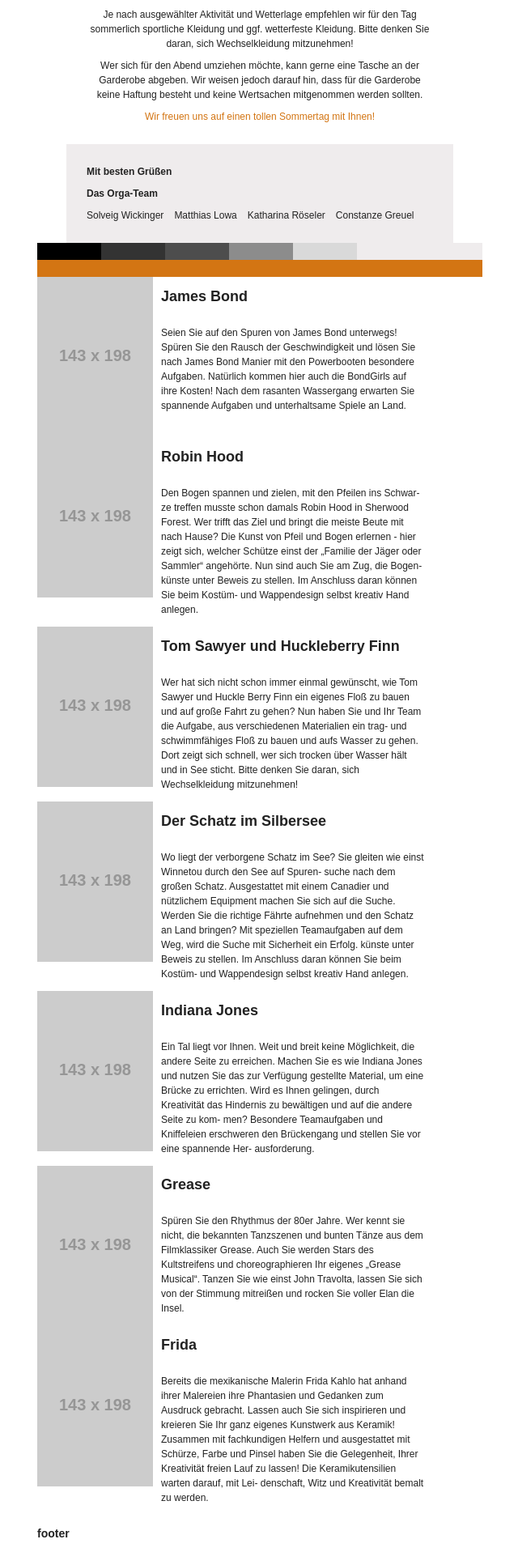
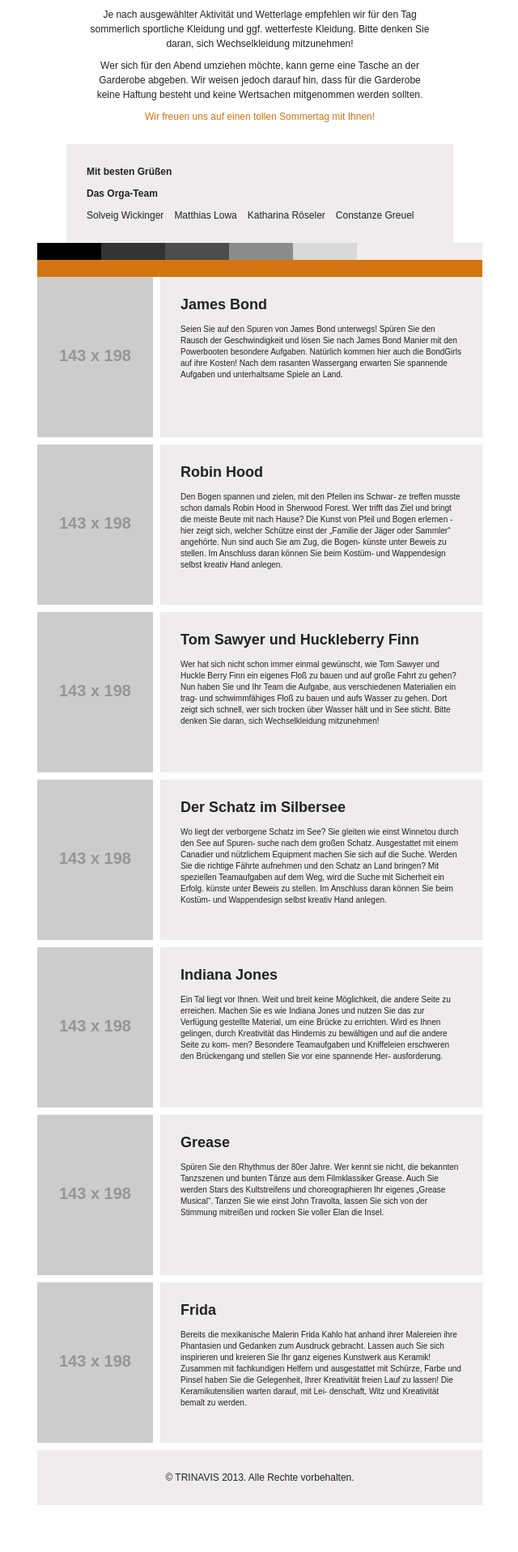
Before and after one commit to createcreate/trinavis-newsletter, a Jekyll site: the page built from index.html, in a window 1280 px wide. Shown: the part 1037-2954 px from the top of the page at 81% size, without its empty margins (319-959 px from the left). Built offline with Jekyll 4.4.1, drawn with Linux system fonts in a browser that asks for light colours; nearby versions of some CDN libraries; after the commit the page ends 2896 px from its top, so only the background shows below that; some of the changed text lies outside the part shown.

Commit message:
More layout

```diff
--- a/_includes/main.css
+++ b/_includes/main.css
@@ -64,29 +64,32 @@ body {
     margin: 0 auto;
 }
 
-section img {
-	float: left;
-	width: 143px;
+section {
+	overflow: hidden;
+	width: 550px;
+	margin: 0 auto;
 }
 
-section {
-	overflow: hidden;
-	width: 478px;
+section h2 {
+	margin-top: 0;
+	margin-bottom: 9x;
 }
+
+section p {
+	margin: 0;
+	font-size: 10px;
+	line-height: 14px;
+}
+
 
 section img {
 	float: left;
 	width: 143px;
 }
 
-section p {
+section .gray-box {
 	float: right;
-	width: 325px;
-}
-
-section h2 {
-	float: right;
-	width: 325px;
+	width: 275px;
 }
 
 header {
@@ -204,6 +207,7 @@ p.unser {
 	margin-top: 0;
 	margin-bottom: 9px;
 }
+
 .besten ul {
 	overflow: hidden;
 	list-style-type: none;
@@ -216,3 +220,14 @@ p.unser {
 	margin-right: 13px;
 	padding-left: 0;
 }
+
+section .gray-box {
+	text-align: left;
+	margin-bottom: 9px;
+	width: 348px;
+	height: 148px;
+}
+
+footer.gray-box {
+	width: 500px;
+}
--- a/index.html
+++ b/index.html
@@ -24,7 +24,7 @@ title: Newsletter
 	    	<p class="unser">unser Sommerfest am <b>16. August 2013</b> nähert sich mit großen<br/>Schritten und wir wollen Sie heute über den groben Ablauf<br/>unserer Veranstaltung informieren.</p>
 	    </div>
     	<p class="white-box">Wir werden am Freitag um 9.30 Uhr vom Büro abfahren. Busse und Fähre<br/>bringen uns zur Insel Lindwerder in der Havel, auf der wir den ganzen Tag<br/>verbringen werden. Gegen 22.00 Uhr endet unser Sommerfest und wir<br/>werden die Insel verlassen.</p>
-    	<p class="gray-box">Wie bereits angekündigt, werden uns die Busse zum Büro zurückbringen und weitere zentrale BVG-Knotenpunkte (S-Bhf Wannsee, Bahnhof Zoo, Hauptbahnhof und Alexanderplatz) ansteuern, um Ihnen einen komfortablen Heimweg zu ermöglichen. Sollten Sie nicht bis zum Ende mit uns feiern können, besteht selbstverständlich die Möglichkeit, die Insel früher zu verlassen. Bitte wenden Sie sich in diesem Falle an Frau Greuel, um frühere Rückfahrt- möglichkeiten im Vorfeld abzustimmen.</p>
+    	<p class="gray-box">Wie bereits angekündigt, werden uns die Busse zum Büro zurückbringen und weitere zentrale BVG-Knotenpunkte (S-Bhf Wannsee, Bahnhof Zoo, Hauptbahnhof und Alexanderplatz) ansteuern, um Ihnen einen komfortablen Heimweg zu ermöglichen. Sollten Sie nicht bis zum Ende mit uns feiern können, besteht selbstverständlich die Möglichkeit, die Insel früher zu verlassen. Bitte wenden Sie sich in diesem Falle an Frau Greuel, um frühere Rückfahrt- möglichkeiten im Vorfeld abzustimmen.</p>
     	<p class="orange-box"><b>Tagsüber werden nachfolgende Aktivitäten angeboten</b><br/>
 (die einzelnen Aktivitäten sind in der beigefügten Datei näher beschrieben):</p>
         <div id="activities">
@@ -40,12 +40,12 @@ title: Newsletter
     			<li>Frida</li>
     		</ul>
         </div>
-		<p class="gray-box">Bitte wählen Sie eine Aktivität aus, an der Sie gerne teilnehmen möchten, und teilen Sie Ihre Wahl Frau Greuel mit. Bitte beachten Sie, dass die Teilnehmerzahl der einzelnen Aktivitäten begrenzt ist. Wir werden aber selbstverständlich versuchen, jedem einzelnen Wunsch nachzukommen. Sollten dennoch einige Aktivitäten „überbucht“ werden, bitten wir Sie, auch gleich Ihre „zweite Wahl“ anzugeben.</p>
+		<p class="gray-box">Bitte wählen Sie eine Aktivität aus, an der Sie gerne teilnehmen möchten, und teilen Sie Ihre Wahl Frau Greuel mit. Bitte beachten Sie, dass die Teilnehmerzahl der einzelnen Aktivitäten begrenzt ist. Wir werden aber selbstverständlich versuchen, jedem einzelnen Wunsch nachzukommen. Sollten dennoch einige Aktivitäten „überbucht“ werden, bitten wir Sie, auch gleich Ihre „zweite Wahl“ anzugeben.</p>
 		<div class="last-block white-box">
             <p class="orange-color">Am Nachmittag erwartet uns eine musikalische überraschung.</p>
             <p>Selbstverständlich ist während des gesamten Tages für unser leibliches Wohl gesorgt. Für den Abend ist ein sommerliches Barbecue mit Lagerfeuer geplant.</p>
             <p>Je nach ausgewählter Aktivität und Wetterlage empfehlen wir für den Tag sommerlich sportliche Kleidung und ggf. wetterfeste Kleidung. Bitte denken Sie daran, sich Wechselkleidung mitzunehmen!</p>
-    		<p>Wer sich für den Abend umziehen möchte, kann gerne eine Tasche an der Garderobe abgeben. Wir weisen jedoch darauf hin, dass für die Garderobe keine Haftung besteht und keine Wertsachen mitgenommen werden sollten.</p>
+    		<p>Wer sich für den Abend umziehen möchte, kann gerne eine Tasche an der Garderobe abgeben. Wir weisen jedoch darauf hin, dass für die Garderobe keine Haftung besteht und keine Wertsachen mitgenommen werden sollten.</p>
     		<p class="orange-color">Wir freuen uns auf einen tollen Sommertag mit Ihnen!</p>
         </div>
         <div class="besten gray-box">
@@ -54,7 +54,7 @@ title: Newsletter
             <ul>
                 <li>Solveig Wickinger</li>
                 <li>Matthias Lowa</li>
-                <li>Katharina Röseler</li>
+                <li>Katharina Röseler</li>
                 <li>Constanze Greuel</li>
             </ul>
         </div>
@@ -68,50 +68,63 @@ title: Newsletter
         <article>
 	        <header></header>
             <section>
-                <h2>James Bond</h2>
                 <img class="film" src="//placehold.it/143x198"/>
-                <p>Seien Sie auf den Spuren von James Bond unterwegs!
-Spüren Sie den Rausch der Geschwindigkeit und lösen Sie nach James Bond Manier mit den Powerbooten besondere Aufgaben.
-Natürlich kommen hier auch die BondGirls auf ihre Kosten! Nach dem rasanten Wassergang erwarten Sie spannende Aufgaben und unterhaltsame Spiele an Land.</p>
+                <div class="gray-box">
+                    <h2>James Bond</h2>
+                    <p>Seien Sie auf den Spuren von James Bond unterwegs! Spüren Sie den Rausch der Geschwindigkeit und lösen Sie nach James Bond Manier mit den Powerbooten besondere Aufgaben.
+                    Natürlich kommen hier auch die BondGirls auf ihre Kosten! Nach dem rasanten Wassergang erwarten Sie spannende Aufgaben und unterhaltsame Spiele an Land.</p>
+                </div>
 	        </section>
             <section>
-                <h2>Robin Hood</h2>
                 <img src="//placehold.it/143x198"/>
-                <p>Den Bogen spannen und zielen, mit den Pfeilen ins Schwar- ze treffen musste schon damals Robin Hood in Sherwood Forest. Wer trifft das Ziel und bringt die meiste Beute mit nach Hause? Die Kunst von Pfeil und Bogen erlernen - hier zeigt sich, welcher Schütze einst der „Familie der Jäger oder Sammler“ angehörte. Nun sind auch Sie am Zug, die Bogen- künste unter Beweis zu stellen. Im Anschluss daran können Sie beim Kostüm- und Wappendesign selbst kreativ Hand anlegen.</p>
+                <div class="gray-box">
+                    <h2>Robin Hood</h2>
+                    <p>Den Bogen spannen und zielen, mit den Pfeilen ins Schwar- ze treffen musste schon damals Robin Hood in Sherwood Forest. Wer trifft das Ziel und bringt die meiste Beute mit nach Hause? Die Kunst von Pfeil und Bogen erlernen - hier zeigt sich, welcher Schütze einst der „Familie der Jäger oder Sammler“ angehörte. Nun sind auch Sie am Zug, die Bogen- künste unter Beweis zu stellen. Im Anschluss daran können Sie beim Kostüm- und Wappendesign selbst kreativ Hand anlegen.</p>
+                </div>
             </section>
             <section>
-                <h2>Tom Sawyer und Huckleberry Finn</h2>
                 <img src="//placehold.it/143x198"/>
-                <p>Wer hat sich nicht schon immer einmal gewünscht, wie Tom Sawyer und Huckle Berry Finn ein eigenes Floß zu bauen und auf große Fahrt zu gehen? Nun haben Sie und Ihr Team die Aufgabe, aus verschiedenen Materialien ein trag- und schwimmfähiges Floß zu bauen und aufs Wasser zu gehen. Dort zeigt sich schnell, wer sich trocken über Wasser hält und in See sticht. Bitte denken Sie daran, sich Wechselkleidung mitzunehmen!</p>
+                <div class="gray-box">
+                    <h2>Tom Sawyer und Huckleberry Finn</h2>
+                    <p>Wer hat sich nicht schon immer einmal gewünscht, wie Tom Sawyer und Huckle Berry Finn ein eigenes Floß zu bauen und auf große Fahrt zu gehen? Nun haben Sie und Ihr Team die Aufgabe, aus verschiedenen Materialien ein trag- und schwimmfähiges Floß zu bauen und aufs Wasser zu gehen. Dort zeigt sich schnell, wer sich trocken über Wasser hält und in See sticht. Bitte denken Sie daran, sich Wechselkleidung mitzunehmen!</p>
+                </div>
             </section>
             <section>
-                <h2>Der Schatz im Silbersee</h3>
                 <img src="//placehold.it/143x198"/>
-                <p>Wo liegt der verborgene Schatz im See?
-Sie gleiten wie einst Winnetou durch den See auf Spuren- suche nach dem großen Schatz. Ausgestattet mit einem Canadier und nützlichem Equipment machen Sie sich auf die Suche. Werden Sie die richtige Fährte aufnehmen und den Schatz an Land bringen? Mit speziellen Teamaufgaben auf dem Weg, wird die Suche mit Sicherheit ein Erfolg. künste unter Beweis zu stellen. Im Anschluss daran können Sie beim Kostüm- und Wappendesign selbst kreativ Hand anlegen.</p>
+                <div class="gray-box">
+                    <h2>Der Schatz im Silbersee</h3>
+
+                    <p>Wo liegt der verborgene Schatz im See? Sie gleiten wie einst Winnetou durch den See auf Spuren- suche nach dem großen Schatz. Ausgestattet mit einem Canadier und nützlichem Equipment machen Sie sich auf die Suche. Werden Sie die richtige Fährte aufnehmen und den Schatz an Land bringen? Mit speziellen Teamaufgaben auf dem Weg, wird die Suche mit Sicherheit ein Erfolg. künste unter Beweis zu stellen. Im Anschluss daran können Sie beim Kostüm- und Wappendesign selbst kreativ Hand anlegen.</p>
+                </div>
             </section>
             <section>
-                <h2>Indiana Jones</h3>
                 <img src="//placehold.it/143x198"/>
-                <p>Ein Tal liegt vor Ihnen. Weit und breit keine Möglichkeit, die andere Seite zu erreichen. Machen Sie es wie Indiana Jones und nutzen Sie das zur Verfügung gestellte Material, um eine Brücke zu errichten. Wird es Ihnen gelingen, durch Kreativität das Hindernis zu bewältigen und auf die andere Seite zu kom- men? Besondere Teamaufgaben und Kniffeleien erschweren den Brückengang und stellen Sie vor eine spannende Her- ausforderung.</p>
+                <div class="gray-box">
+                    <h2>Indiana Jones</h3>
+                    <p>Ein Tal liegt vor Ihnen. Weit und breit keine Möglichkeit, die andere Seite zu erreichen. Machen Sie es wie Indiana Jones und nutzen Sie das zur Verfügung gestellte Material, um eine Brücke zu errichten. Wird es Ihnen gelingen, durch Kreativität das Hindernis zu bewältigen und auf die andere Seite zu kom- men? Besondere Teamaufgaben und Kniffeleien erschweren den Brückengang und stellen Sie vor eine spannende Her- ausforderung.</p>
+                </div>
             </section>
             <section>
-                <h2>Grease</h3>
                 <img src="//placehold.it/143x198"/>
-                <p>Spüren Sie den Rhythmus der 80er Jahre.
-Wer kennt sie nicht, die bekannten Tanzszenen und bunten Tänze aus dem Filmklassiker Grease. Auch Sie werden Stars des Kultstreifens und choreographieren Ihr eigenes „Grease Musical“. Tanzen Sie wie einst John Travolta, lassen Sie sich von der Stimmung mitreißen und rocken Sie voller Elan die Insel.</p>
+                <div class="gray-box">
+                    <h2>Grease</h3>
+                    <p>Spüren Sie den Rhythmus der 80er Jahre.
+    Wer kennt sie nicht, die bekannten Tanzszenen und bunten Tänze aus dem Filmklassiker Grease. Auch Sie werden Stars des Kultstreifens und choreographieren Ihr eigenes „Grease Musical“. Tanzen Sie wie einst John Travolta, lassen Sie sich von der Stimmung mitreißen und rocken Sie voller Elan die Insel.</p>
+                </div>
             </section>
             <section>
-                <h2>Frida</h3>
                 <img class="film" src="//placehold.it/143x198"/>
-                <p>Bereits die mexikanische Malerin Frida Kahlo hat anhand ihrer Malereien ihre Phantasien und Gedanken zum Ausdruck gebracht. Lassen auch Sie sich inspirieren und kreieren Sie Ihr ganz eigenes Kunstwerk aus Keramik! Zusammen mit fachkundigen Helfern und ausgestattet mit Schürze, Farbe und Pinsel haben Sie die Gelegenheit, Ihrer Kreativität freien Lauf zu lassen! Die Keramikutensilien warten darauf, mit Lei- denschaft, Witz und Kreativität bemalt zu werden.</p>
+                <div class="gray-box">
+                    <h2>Frida</h3>
+                    <p>Bereits die mexikanische Malerin Frida Kahlo hat anhand ihrer Malereien ihre Phantasien und Gedanken zum Ausdruck gebracht. Lassen auch Sie sich inspirieren und kreieren Sie Ihr ganz eigenes Kunstwerk aus Keramik! Zusammen mit fachkundigen Helfern und ausgestattet mit Schürze, Farbe und Pinsel haben Sie die Gelegenheit, Ihrer Kreativität freien Lauf zu lassen! Die Keramikutensilien warten darauf, mit Lei- denschaft, Witz und Kreativität bemalt zu werden.</p>
+                </div>
             </section>
         </article>
     </div> <!-- #main -->
 </div> <!-- #main-container -->
 
 <div class="footer-container">
-    <footer class="wrapper">
-        <h3>footer</h3>
+    <footer class="gray-box wrapper">
+        © TRINAVIS 2013. Alle Rechte vorbehalten.
     </footer>
 </div>
```
